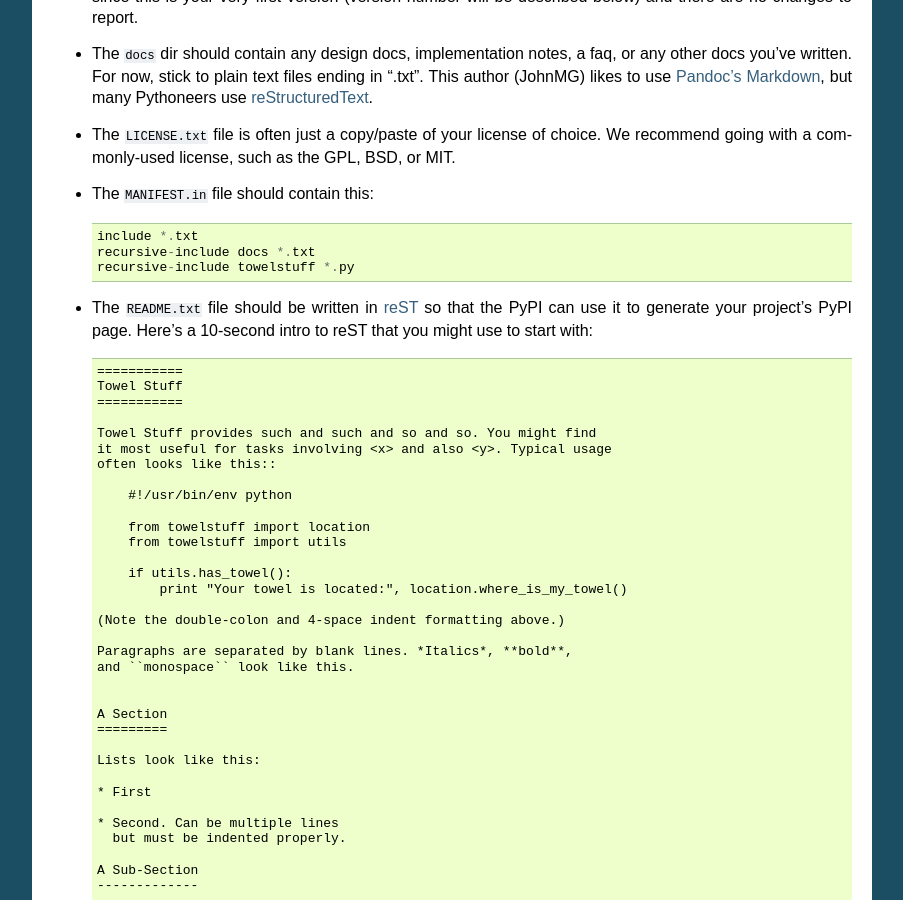
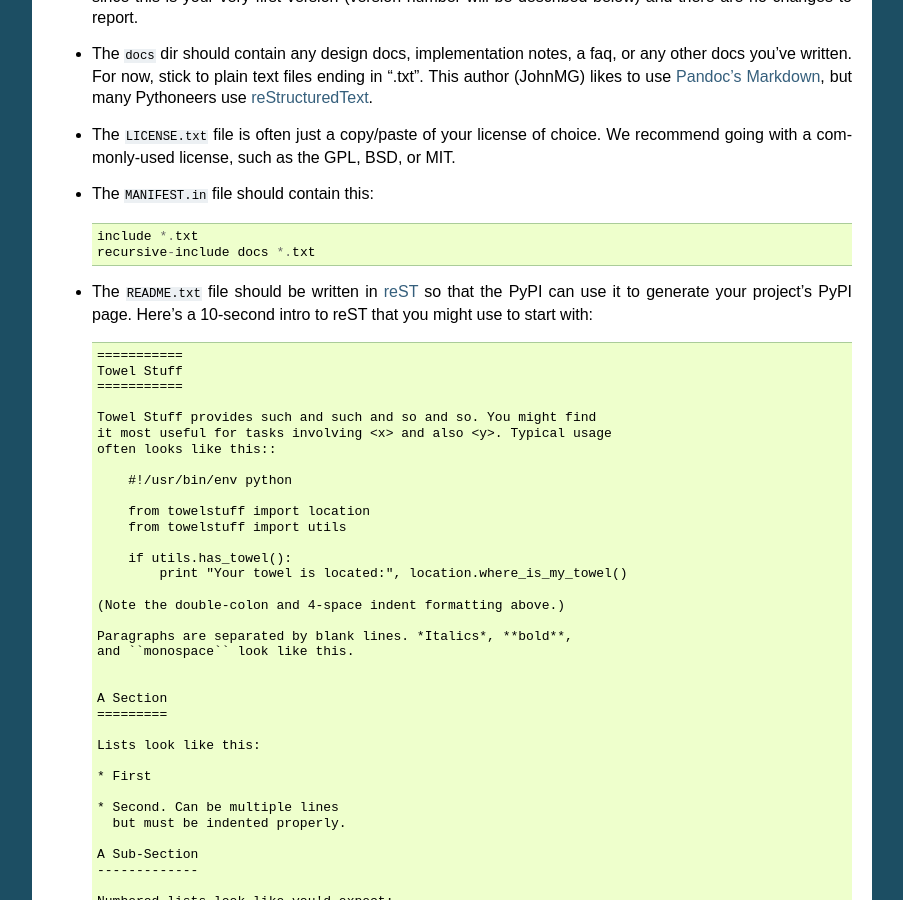
Before and after one commit to pypa/packaging.python.org, a Sphinx documentation site: the page built from source/basics_creating_distributing_dists.txt, in a window 1280 px wide and 900 px high, scrolled down 1009 px. Shown: the whole window, without its empty margins (198-1101 px from the left). Built offline with Sphinx 7.4.7, drawn with Linux system fonts in a browser that asks for light colours.

Commit message:
removing the py include -- next step is to remove MANIFEST.in from the basic section altogether

```diff
--- a/source/basics_creating_distributing_dists.txt
+++ b/source/basics_creating_distributing_dists.txt
@@ -79,7 +79,6 @@ Here's what you should do for each of those listed above:
 
       include *.txt
       recursive-include docs *.txt
-      recursive-include towelstuff *.py
 
 * The ``README.txt`` file should be written in :term:`reST <reStructuredText>`
   so that the PyPI can use it to generate your project's PyPI page. Here's a
```
